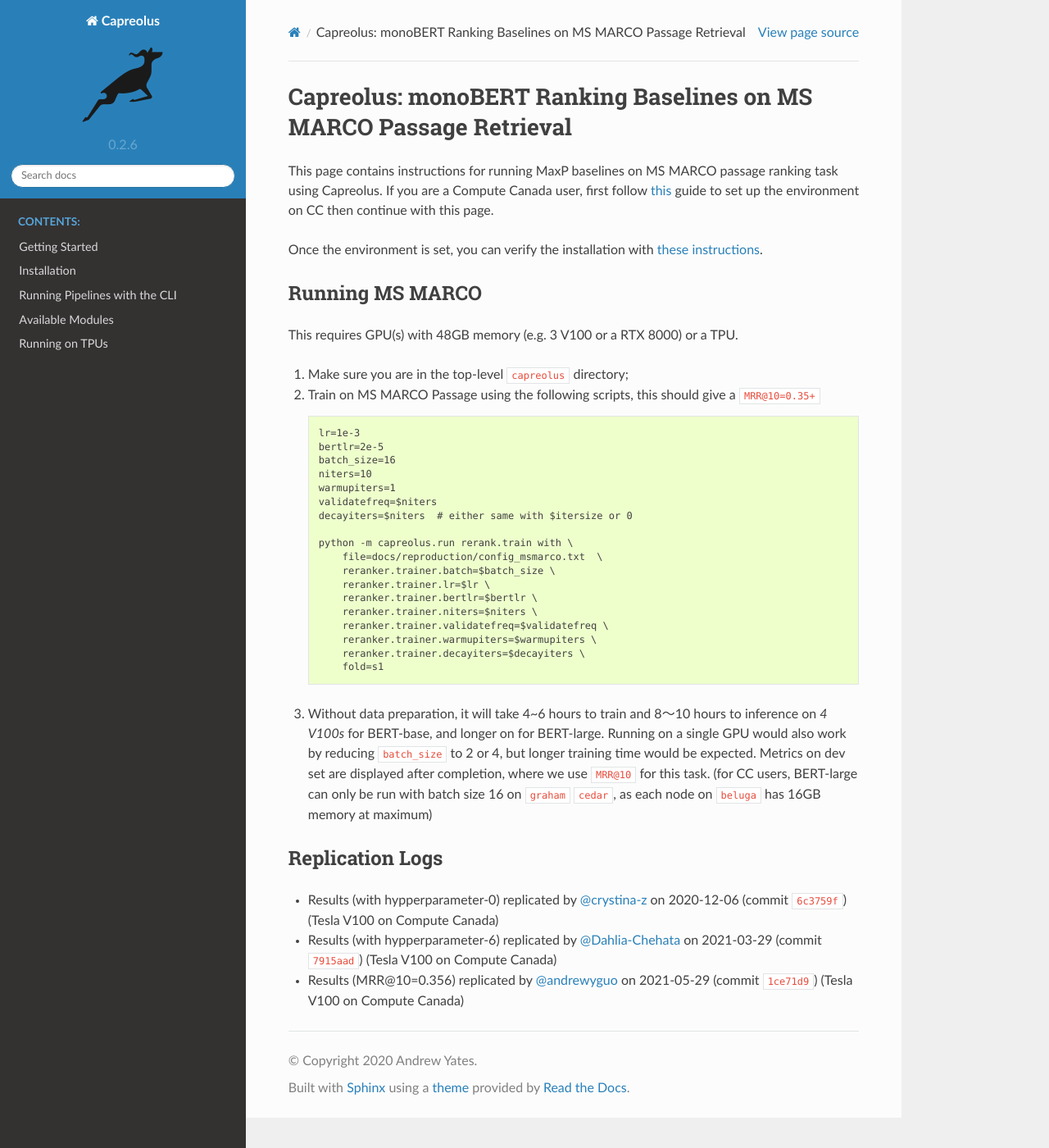
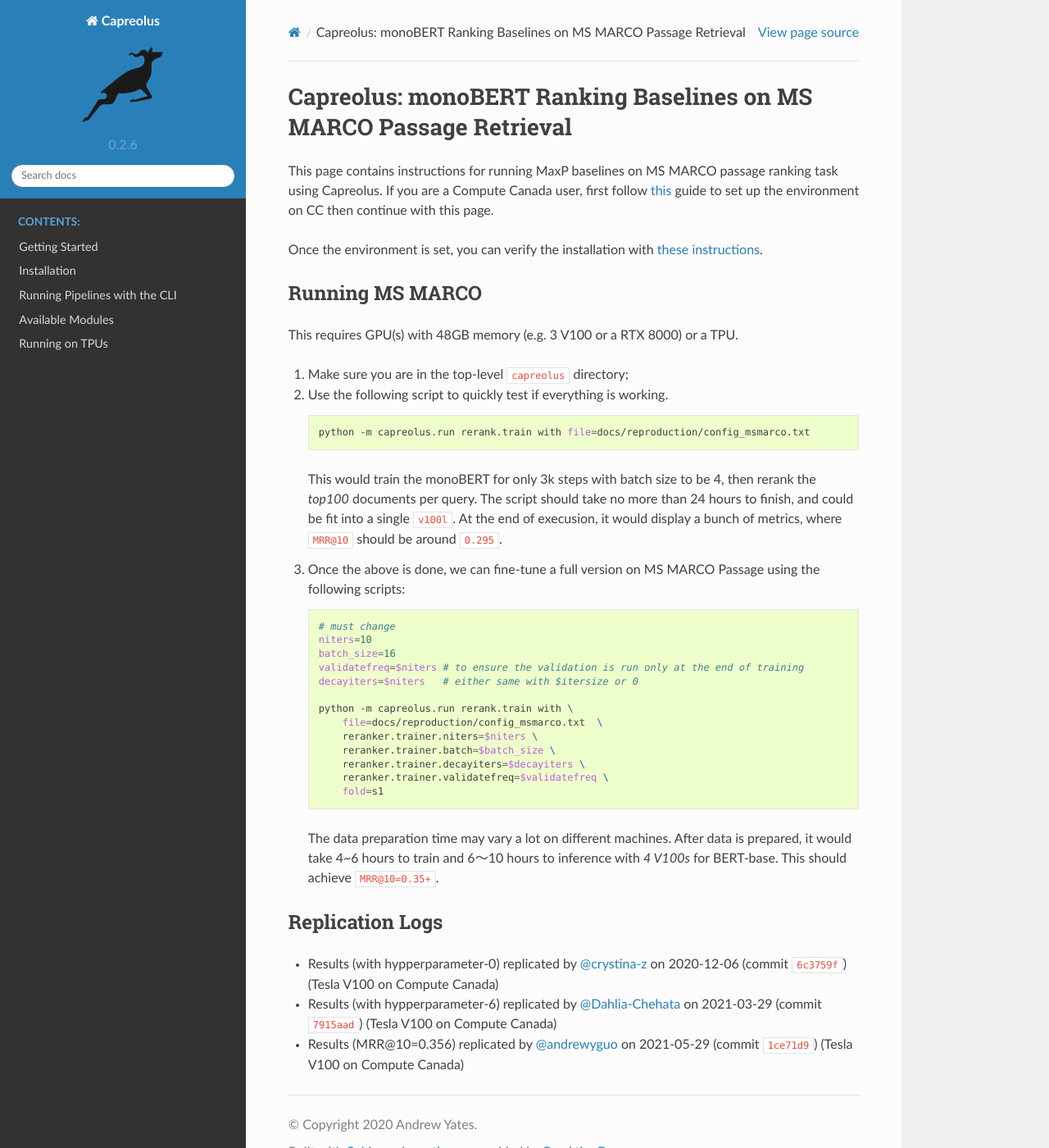
Before and after one commit to capreolus-ir/capreolus, a Sphinx documentation site: the page built from docs/reproduction/MS_MARCO.md, in a window 1280 px wide and 1400 px high. Shown: the whole window at 82% size. Built offline with Sphinx 7.4.7 and the Read the Docs theme 2.0.0, drawn with Linux system fonts in a browser that asks for light colours.

````diff
--- a/docs/reproduction/MS_MARCO.md
+++ b/docs/reproduction/MS_MARCO.md
@@ -10,32 +10,33 @@
 ## Running MS MARCO
 This requires GPU(s) with 48GB memory (e.g. 3 V100 or a RTX 8000) or a TPU.
 1. Make sure you are in the top-level `capreolus` directory;
-2. Train on MS MARCO Passage using the following scripts, this should give a `MRR@10=0.35+` <br/>
+2. Use the following script to quickly test if everything is working.
+    ```bash
+    python -m capreolus.run rerank.train with file=docs/reproduction/config_msmarco.txt
     ```
-    lr=1e-3
-    bertlr=2e-5
+    This would train the monoBERT for only 3k steps with batch size to be 4, then rerank the *top100* documents per query.
+    The script should take no more than 24 hours to finish, and could be fit into a single `v100l`.
+    At the end of execusion, it would display a bunch of metrics, where `MRR@10` should be around `0.295`.
+
+3. Once the above is done, we can fine-tune a full version on MS MARCO Passage using the following scripts:
+    ```bash
+    # must change
+    niters=10
     batch_size=16
-    niters=10
-    warmupiters=1
-    validatefreq=$niters
-    decayiters=$niters  # either same with $itersize or 0
+    validatefreq=$niters # to ensure the validation is run only at the end of training
+    decayiters=$niters   # either same with $itersize or 0
 
     python -m capreolus.run rerank.train with \
         file=docs/reproduction/config_msmarco.txt  \
+        reranker.trainer.niters=$niters \
         reranker.trainer.batch=$batch_size \
-        reranker.trainer.lr=$lr \
-        reranker.trainer.bertlr=$bertlr \
-        reranker.trainer.niters=$niters \
+        reranker.trainer.decayiters=$decayiters \
         reranker.trainer.validatefreq=$validatefreq \
-        reranker.trainer.warmupiters=$warmupiters \
-        reranker.trainer.decayiters=$decayiters \
         fold=s1
     ```
-3.  Without data preparation, it will take 4~6 hours to train and 8～10 hours to inference on *4 V100s* for BERT-base,
-    and longer on for BERT-large. Running on a single GPU would also work by reducing `batch_size` to 2 or 4, but longer training time would be expected.
-    Metrics on dev set are displayed after completion, where we use `MRR@10` for this task.
-    (for CC users, BERT-large can only be run with batch size 16 on `graham` `cedar`,
-    as each node on `beluga` has 16GB memory at maximum)
+    The data preparation time may vary a lot on different machines.
+    After data is prepared, it would take 4~6 hours to train and 6～10 hours to inference with *4 V100s* for BERT-base.
+    This should achieve `MRR@10=0.35+`.
 
 ## Replication Logs
 + Results (with hypperparameter-0) replicated by [@crystina-z](https://github.com/crystina-z) on 2020-12-06 (commit [`6c3759f`](https://github.com/crystina-z/capreolus-1/commit/6c3759fe620f18f8939670176a18c744752bc9240)) (Tesla V100 on Compute Canada)
````
Also changed, not shown: docs/reproduction/config_msmarco.txt (+5 -5 lines).
